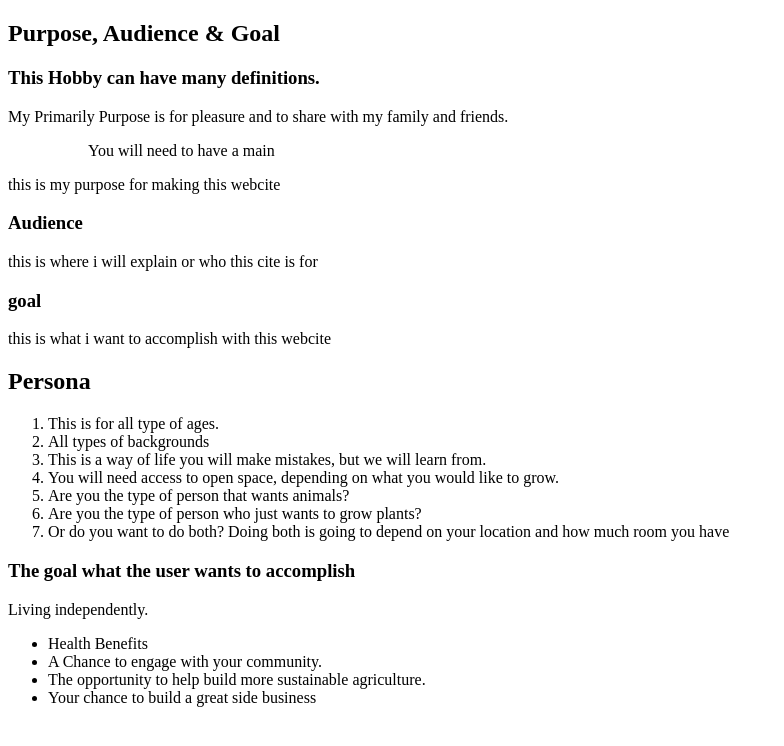
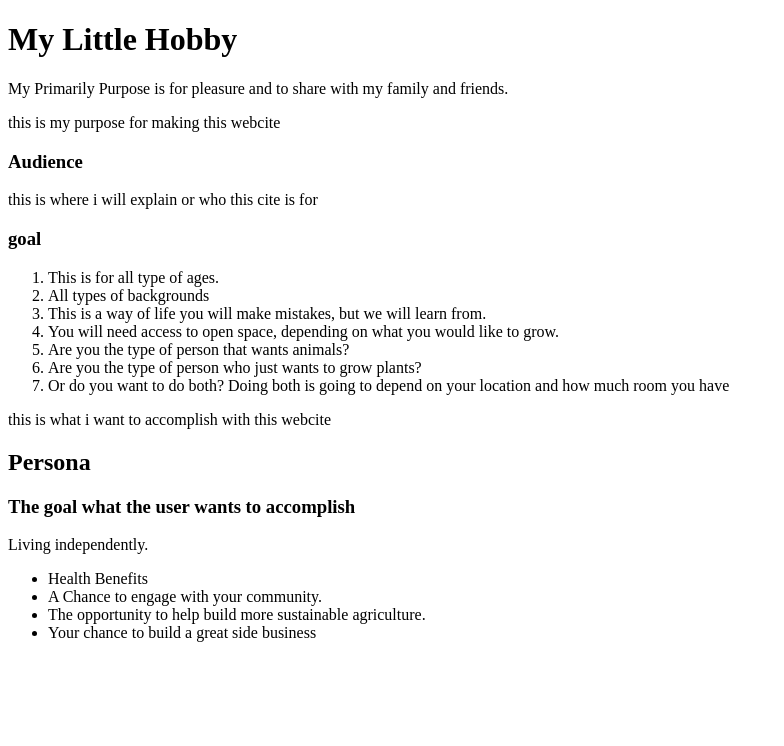
Before and after one commit to MbarboaReyes/maria-elena-barboa-reyes-main-project, a plain HTML site: page public_html/documentation/milestone-1.html in a window 1280 px wide. Shown: the whole page, without its empty margins (0-784 px from the left). Drawn offline with Linux system fonts and the light colour scheme.

Commit message:
trying to organize

```diff
--- a/public_html/documentation/milestone-1.html
+++ b/public_html/documentation/milestone-1.html
@@ -5,18 +5,27 @@
     <title>My little Hobby in the middle of the City</title>
 </head>
 <body>
-<h2>Purpose, Audience & Goal</h2>
-<h3>This Hobby can have many definitions.</h3>
+<!--In your milestone-1.html file, using valid HTML markup, compose one
+brief paragraph for each of the following:
+Purpose: What would you like your PWP to help you accomplish?
+This is a high-level goal akin to a Mission Statement.
+Audience: Who will be using or viewing your site?
+Who is this site designed for, and who is your audience comprised of?
+Could it be for your professional peers and other developers, potential
+employers, customers, or clients, etc.?
+Goal: This is should be a quantifiable goal if possible. For example, a goal for your PWP could be:
+<h2>Purpose, Audience & Goal</h2>-->
+<h1>My Little Hobby</h1>
+<!--<h3>This Hobby can have many definitions.</h3>-->
     <P>My Primarily Purpose is for pleasure and to share with my family and friends.</P>
         <ol>
-            <ol>You will need to have a main </ol>
+  <!--          <ol>You will need to have a main source of income </ol>-->
         </ol>
+<!--Purpose: What would you like your PWP to help you accomplish? -->
 <p> this is my purpose for making this webcite</p>
 <h3>Audience</h3>
 <p>this is where i will explain or who this cite is for</p>
 <h3>goal</h3>
-<p>this is what i want to accomplish with this webcite</p>
-<h2>Persona</h2>
     <ol>
         <li>This is for all type of ages.</li>
         <li>All types of backgrounds</li>
@@ -26,6 +35,10 @@
         <li>Are you the type of person who just wants to grow plants?</li>
         <li>Or do you want to do both? Doing both is going to depend on your location and how much room you have</li>
     </ol>
+
+
+<p>this is what i want to accomplish with this webcite</p>
+<h2>Persona</h2>
 
 <h3>The goal what the user wants to accomplish</h3>
     <p>Living independently.</p>
```
